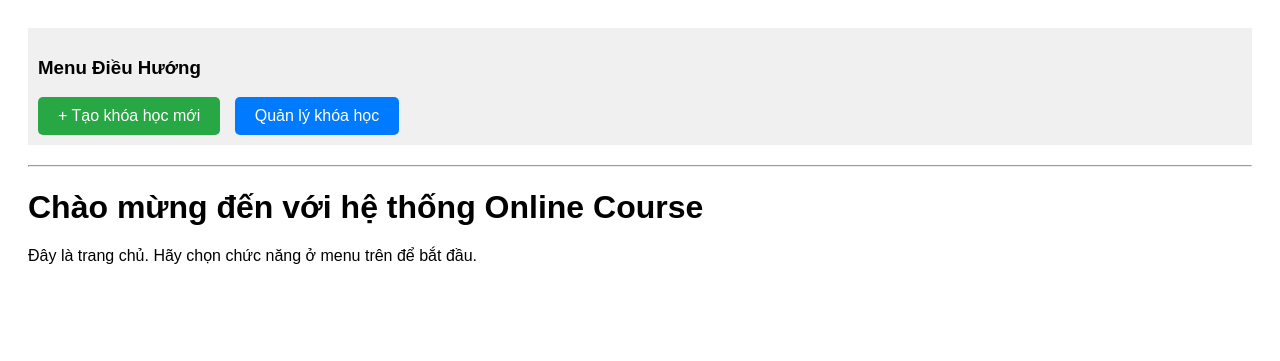
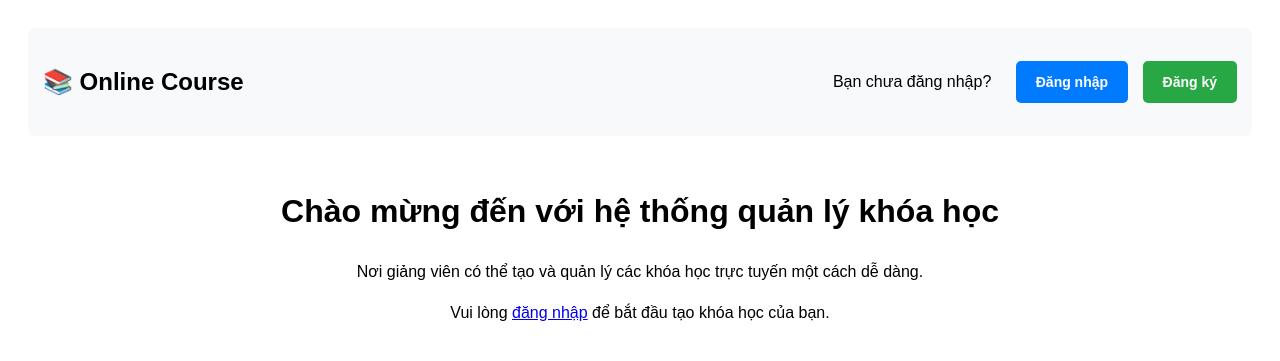
Before and after one commit to NDKha-DEV/CNWeb_BTTH02, a PHP site: page /onlinecourse/views/home/index.php in a window 1280 px wide. Shown: the top 361 px of the page. Run offline with PHP 8.4, Linux system fonts and the light colour scheme; some libraries are stand-ins or nearby versions.

Commit message:
feat(auth): require user login before allowing any actions

```diff
--- a/onlinecourse/controllers/AuthController.php
+++ b/onlinecourse/controllers/AuthController.php
@@ -1,8 +1,6 @@
 <?php
 // onlinecourse/controllers/AuthController.php
 
-// Định nghĩa BASE_URL để chuyển hướng an toàn trên XAMPP
-// define('BASE_URL', '/onlinecourse/');
 
 require_once 'config/Database.php';
 require_once 'models/User.php';
@@ -51,7 +49,7 @@ class AuthController{
                 $_SESSION['username'] = $user['username'];
 
                 // 4. Chuyển hướng thành công (đến trang chào mừng)
-                header('Location: ' . BASE_URL . 'welcome');
+                header('Location: ' . BASE_URL . 'home');
                 exit;
             } else {
 
@@ -83,7 +81,7 @@ class AuthController{
             if ($this->userModel->create()) {
 
                 // Đăng ký thành công, chuyển hướng đến trang đăng nhập
-                header('Location: ' . BASE_URL . 'login?success=registered');
+                header('Location: ' . BASE_URL . 'auth/login');
                 exit;
             } else {
 
--- a/onlinecourse/views/auth/login.php
+++ b/onlinecourse/views/auth/login.php
@@ -17,7 +17,7 @@ ob_start();
 
     <button type="submit">Đăng nhập</button>
 </form>
-<p>Chưa có tài khoản? <a href="/onlinecourse/register">Đăng ký ngay!</a></p>
+<p>Chưa có tài khoản? <a href="<?php echo BASE_URL; ?>auth/register">Đăng ký ngay!</a></p>
 
 <?php
 $content = ob_get_clean();
--- a/onlinecourse/views/auth/register.php
+++ b/onlinecourse/views/auth/register.php
@@ -25,7 +25,7 @@ ob_start();
     <button type="submit">Đăng ký</button>
 </form>
 
-<p>Đã có tài khoản? <a href="/onlinecourse/login">Đăng nhập ngay!</a></p>
+<p>Đã có tài khoản? <a href="<?php echo BASE_URL; ?>auth/login">Đăng nhập ngay!</a></p>
 
 <?php
 $content = ob_get_clean();
--- a/onlinecourse/views/home/index.php
+++ b/onlinecourse/views/home/index.php
@@ -3,39 +3,68 @@
 <head>
     <meta charset="UTF-8">
     <title>Trang chủ - Hệ thống khóa học</title>
+    <base href="<?php echo BASE_URL; ?>">
     <style>
-        /* CSS nội bộ đơn giản để nhìn cho rõ */
-        body { font-family: sans-serif; padding: 20px; }
+        body { font-family: sans-serif; padding: 20px; line-height: 1.6; }
+        .header {
+            display: flex;
+            justify-content: space-between;
+            align-items: center;
+            background: #f8f9fa;
+            padding: 15px;
+            border-radius: 8px;
+            margin-bottom: 30px;
+        }
         .btn {
             display: inline-block;
             padding: 10px 20px;
-            background-color: #007bff;
             color: white;
             text-decoration: none;
             border-radius: 5px;
-            margin-right: 10px;
+            margin-left: 10px;
+            font-size: 14px;
+            font-weight: bold;
         }
-        .btn-green { background-color: #28a745; } /* Màu xanh lá cho nút tạo */
-        .menu { margin-bottom: 20px; padding: 10px; background: #f0f0f0; }
+        .btn-primary { background-color: #007bff; } /* Xanh dương (Login) */
+        .btn-success { background-color: #28a745; } /* Xanh lá (Register/Create) */
+        .btn-danger { background-color: #dc3545; }  /* Đỏ (Logout) */
+        .btn-info { background-color: #17a2b8; }    /* Xanh nhạt (Manage) */
+
+        .welcome-text { font-weight: bold; color: #333; }
+        .hero { text-align: center; margin-top: 50px; }
     </style>
 </head>
 <body>
 
-    <div class="menu">
-        <h3>Menu Điều Hướng</h3>
-        <a href="course/create" class="btn btn-green">
-            + Tạo khóa học mới
-        </a>
+    <div class="header">
+        <div class="logo">
+            <h2>📚 Online Course</h2>
+        </div>
 
-        <a href="course/index" class="btn">
-            Quản lý khóa học
-        </a>
+        <div class="actions">
+            <?php if (isset($_SESSION['user_id'])): ?>
+                <span class="welcome-text">Xin chào, <?php echo htmlspecialchars($_SESSION['username'] ?? 'Giảng viên'); ?>!</span>
+
+                <a href="course/index" class="btn btn-info">📂 Quản lý khóa học</a>
+                <a href="course/create" class="btn btn-success">+ Tạo mới</a>
+                <a href="auth/logout" class="btn btn-danger">Đăng xuất</a>
+
+            <?php else: ?>
+                <span style="margin-right: 10px;">Bạn chưa đăng nhập?</span>
+                <a href="auth/login" class="btn btn-primary">Đăng nhập</a>
+                <a href="auth/register" class="btn btn-success">Đăng ký</a>
+            <?php endif; ?>
+        </div>
     </div>
 
-    <hr>
+    <div class="hero">
+        <h1>Chào mừng đến với hệ thống quản lý khóa học</h1>
+        <p>Nơi giảng viên có thể tạo và quản lý các khóa học trực tuyến một cách dễ dàng.</p>
 
-    <h1>Chào mừng đến với hệ thống Online Course</h1>
-    <p>Đây là trang chủ. Hãy chọn chức năng ở menu trên để bắt đầu.</p>
+        <?php if (!isset($_SESSION['user_id'])): ?>
+            <p>Vui lòng <a href="auth/login">đăng nhập</a> để bắt đầu tạo khóa học của bạn.</p>
+        <?php endif; ?>
+    </div>
 
 </body>
 </html>
```
Also changed, not shown: onlinecourse/controllers/CourseController.php (+4 -3 lines), onlinecourse/views/instructor/course/edit.php (+4 -3 lines), onlinecourse/views/instructor/course/manage.php (+5 -5 lines), onlinecourse/.htaccess.
